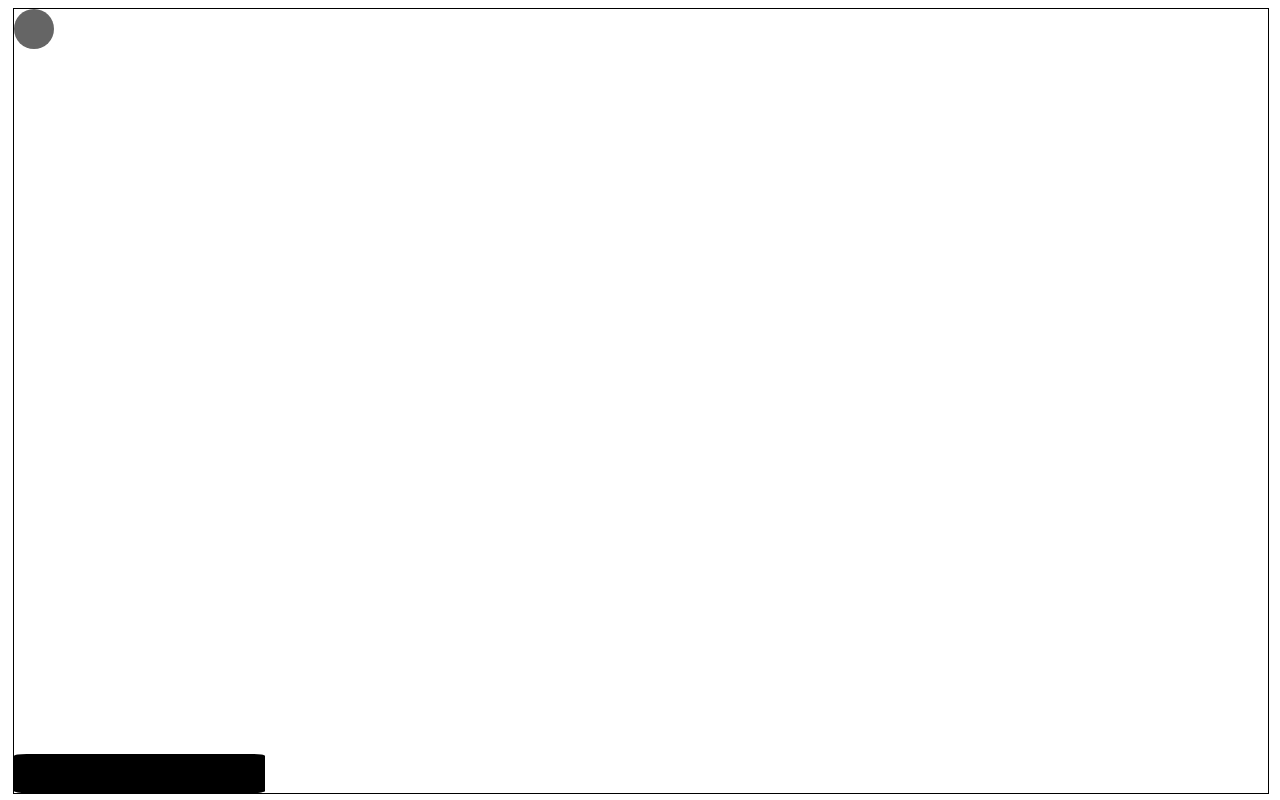
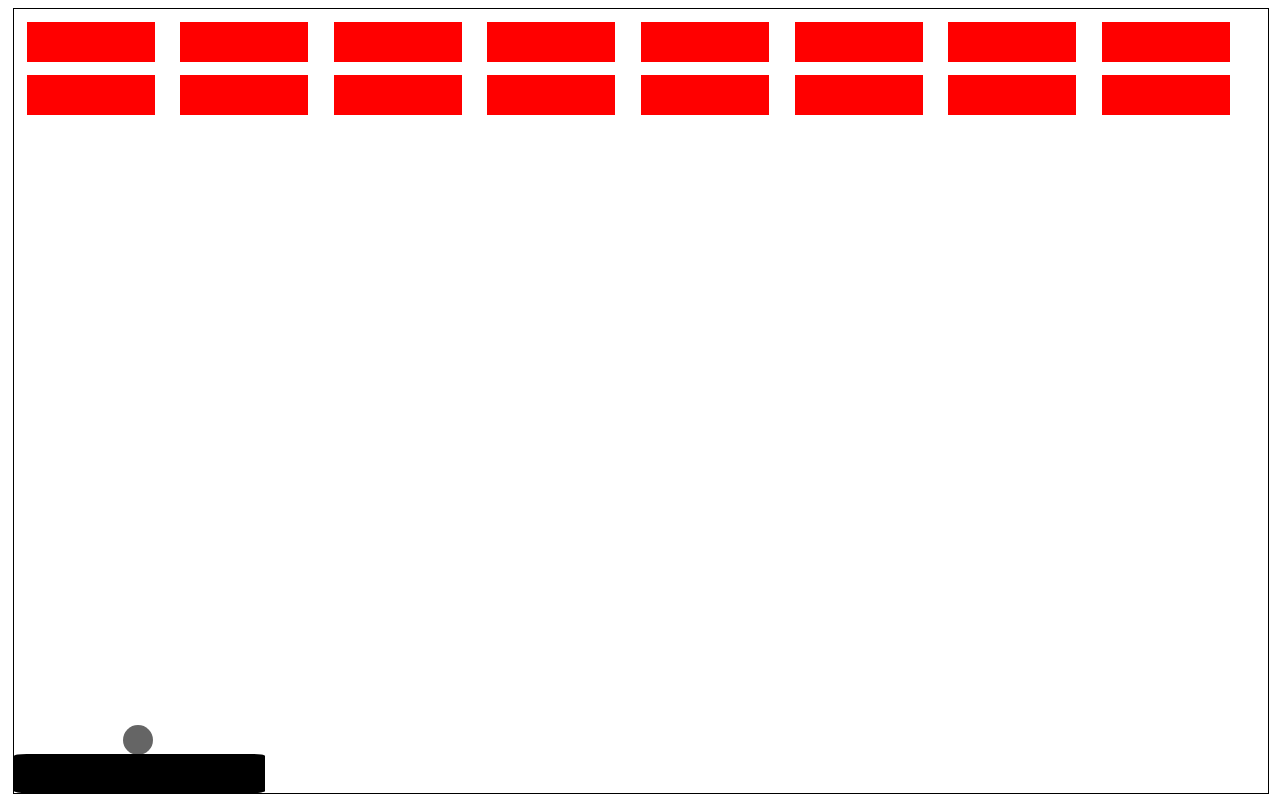
Before and after one commit to kunal-mohta/bricks, a plain HTML site: page index.html in a window 1280 px wide. Drawn offline with Linux system fonts and the light colour scheme.

Commit message:
initial fire created

```diff
--- a/index.html
+++ b/index.html
@@ -4,9 +4,10 @@
 	<title></title>
 	<link rel="stylesheet" type="text/css" href="style.css">
 </head>
-<body onmousemove = "sliding()">
+<body onmousemove = "sliding()" onload = "sliding()">
 
-	<div id = "gamezone">
+	<div id = "gamezone" onclick = "game()">
+		<div id = "brick-container"></div>
 		<div id = "ball"></div>
 		<div id = "slider"></div>
 	</div>
--- a/script.js
+++ b/script.js
@@ -1,19 +1,66 @@
 var slider = document.getElementById("slider");
 var gamezoneWidth = document.getElementById("gamezone").clientWidth;
+var gamezoneHeight = document.getElementById("gamezone").clientHeight;
 var bodyWidth = document.body.clientWidth;
+var bodyHeight = document.body.clientHeight;
+var ball = document.getElementById("ball");
+var gamerunning = 0;//determines whether the game is running or not, initial value set to false
+var ballspeed = 2;
 
-
+//sliding of the slider along the mouse cursor
 function sliding(event){
-var sliderProp = slider.getBoundingClientRect();
 	if(!event){event = window.event;}
 
-	var mouseX = event.clientX - ((bodyWidth - gamezoneWidth)/2) - (sliderProp.width/2);
-	sliderX = ((mouseX/(document.getElementById("gamezone").clientWidth))*100);
+	var mouseX = event.clientX - ((bodyWidth - gamezoneWidth)/2) - (slider.getBoundingClientRect().width/2);
+	sliderX = ((mouseX/gamezoneWidth)*100);
 	slider.style.left = sliderX+"%";
+
+	if(gamerunning == 0){
+		//setting the initial position of the ball to be along the slider
+		//position left = (position-left of slider) - (external left space) + (half of slider width) - diameter of the ball
+		ball.style.left = (slider.getBoundingClientRect().left + (slider.getBoundingClientRect().width/2) - ball.getBoundingClientRect().width) + "px";
+		ball.style.top = ((slider.getBoundingClientRect().top - ball.getBoundingClientRect().width) - ((bodyHeight-gamezoneHeight)/2))+"px";
+	}
 }
 
-setInterval(function(){
+function game(){
+	gamerunning = 1; //value set to true for whether game is running or not
+
+	var alltime = setInterval(function(){
 		var x = document.getElementById("ball").getBoundingClientRect().left;
 		var y = document.getElementById("ball").getBoundingClientRect().top;
 		console.log(x+","+y);
 	}, 1);
+
+	//finding a random number between 45 and 135 for initial angle
+		var initialAngle;
+		function findIAngle(){
+			initialAngle = Math.random()*1000;
+			if(initialAngle > 135 || initialAngle < 45){
+				findIAngle();
+			}
+		}
+		findIAngle();
+
+	//initial fire
+	var move = 0;
+	var initialfire = setInterval(function(){
+		ball.style.transform = "rotateZ("+(-initialAngle)+"deg) translateX("+move+"px)";
+		move+=ballspeed;
+	}, 1);
+
+}
+
+
+
+var bricks = [];
+for(i=0;i<=15;i++){
+	var y = document.getElementById("brick-container").appendChild(document.createElement("div"));
+	y.setAttribute("class", "brick");
+
+}
+for(i=0;i<=15;i++){
+	bricks[i] = {
+		left: document.getElementsByClassName("brick")[i].getBoundingClientRect().left
+	}
+}
--- a/style.sass
+++ b/style.sass
@@ -23,7 +23,18 @@ body, html
 	border-radius: 5%
 
 #ball
+	height: 30px
+	width: 30px
+	position: absolute
+	border-radius: 30px
+	background: #656565
+
+#brick-container
+	display: flex
+	flex-wrap: wrap
+
+.brick
 	height: 5vh
-	width: 5vh
-	border-radius: 5vh
-	background: #656565
+	width: 10vw
+	background: red
+	margin: 1vw 1vw 0 1vw
```
Also changed, not shown: style.css, 1 other file. Lines whose indentation alone changed are shown as unchanged.
